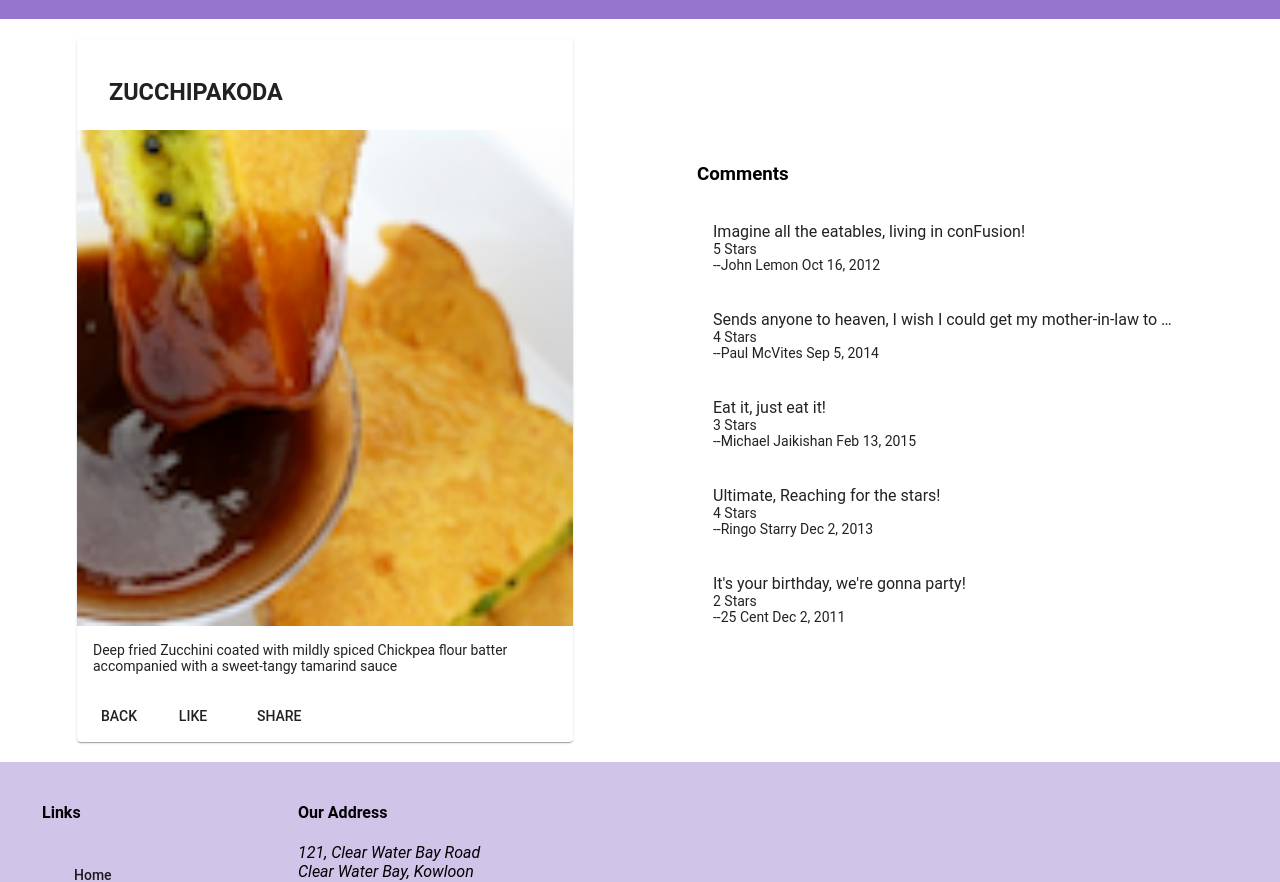
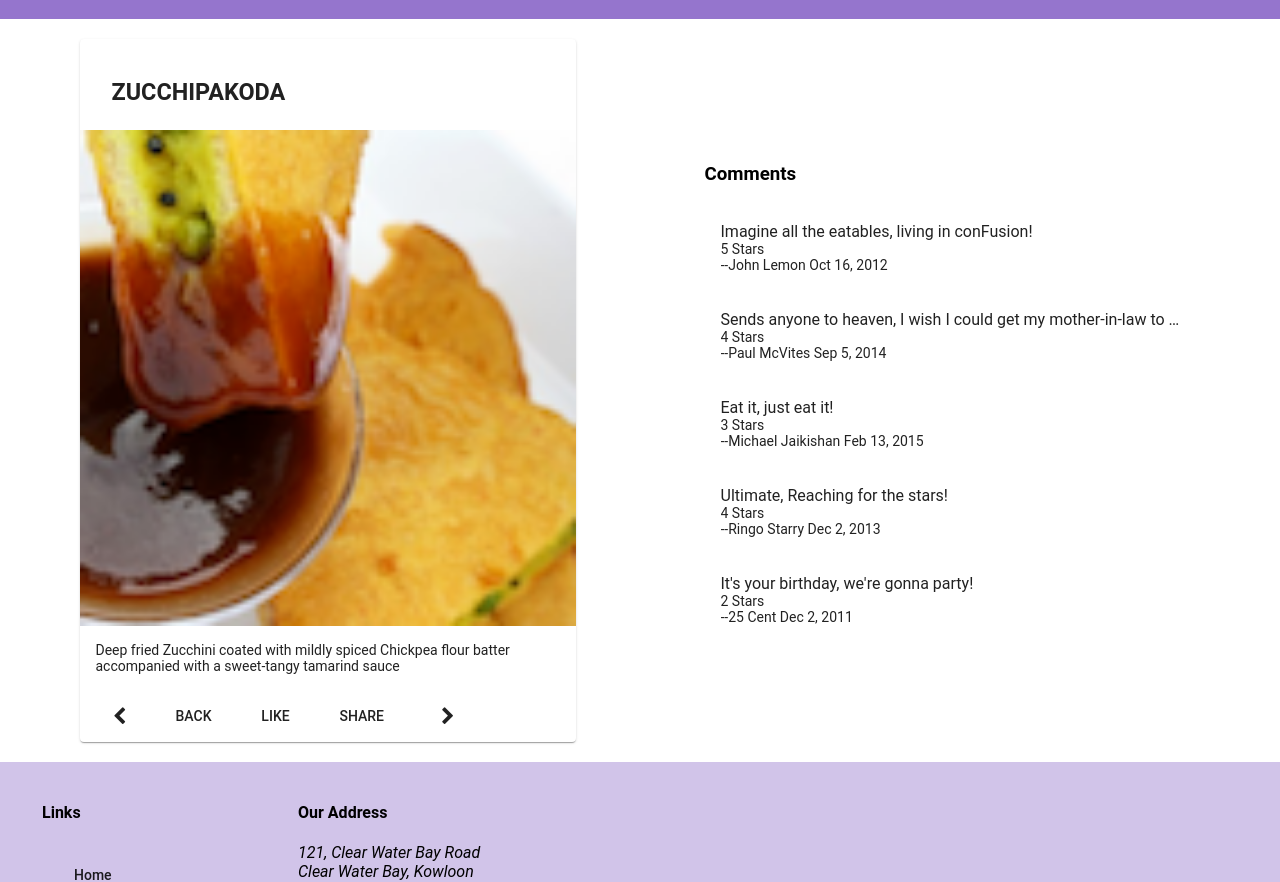
Before and after one commit to luckyhero613/conFusion2, an Angular app: page /dishdetail/1 in a window 1280 px wide. Shown: the part 320-1202 px from the top of the page. Built offline with nearby package versions, Linux system fonts and the light colour scheme.

Commit message:
RxJs Part 2

```diff
--- a/src/app/dishdetail/dishdetail.component.html
+++ b/src/app/dishdetail/dishdetail.component.html
@@ -13,9 +13,9 @@
         </div>
     </div> -->
 
-    <div fxFlex="40">
+    <div fxFlex="40" *ngIf="dish">
         <!-- <div fxFlex *ngIf="dish"> -->
-            <mat-card *ngIf="dish">
+            <mat-card>
                 <mat-card-header>
                     <mat-card-title>
                     <h3>{{dish.name | uppercase}}</h3>
@@ -27,18 +27,21 @@
                     </p>
                 </mat-card-content>
                 <mat-card-actions>
+                    <button mat-button [routerLink]="['/dishdetail', prev]"><span class="fa fa-chevron-left fa-lg"></span></button>
                     <button mat-button (click)="goBack()">BACK</button>
                     <button mat-button>LIKE</button>
                     <button mat-button>SHARE</button>
+                    <span class="flex-spacer"></span>
+                    <button mat-button [routerLink]="['/dishdetail', next]"><span class="fa fa-chevron-right fa-lg"></span></button>
                 </mat-card-actions>
             </mat-card>
 
         <!-- </div> -->
     </div>
 
-    <div fxFlex="40">
+    <div fxFlex="40" *ngIf="dish">
         <!-- <div *ngIf="dish">    -->
-            <mat-list *ngIf="dish">
+            <mat-list>
                 <h3>Comments</h3>
                 <mat-list-item *ngFor="let comment of dish.comments" fxflex>
                     <p matLine>{{comment.comment}}</p>
--- a/src/app/dishdetail/dishdetail.component.ts
+++ b/src/app/dishdetail/dishdetail.component.ts
@@ -4,7 +4,7 @@
 
 import { Params, ActivatedRoute } from '@angular/router';
 import { Location } from '@angular/common';
-
+import { switchMap } from 'rxjs/operators';
 
 
 
@@ -16,16 +16,25 @@
 export class DishdetailComponent implements OnInit {
 
     dish: Dish;
+    dishIds: string[];
+    prev: string;
+    next: string;
 
     constructor(private dishservice: DishService,
       private route: ActivatedRoute,
       private location: Location) { }
 
-    ngOnInit() {
-      const id = this.route.snapshot.params['id'];
-      this.dishservice.getDish(id)
-        .subscribe(dish => this.dish = dish);
-    }
+      ngOnInit() {
+        this.dishservice.getDishIds().subscribe(dishIds => this.dishIds = dishIds);
+        this.route.params.pipe(switchMap((params: Params) => this.dishservice.getDish(params['id'])))
+        .subscribe(dish => { this.dish = dish; this.setPrevNext(dish.id); });
+      }
+
+      setPrevNext(dishId: string) {
+        const index = this.dishIds.indexOf(dishId);
+        this.prev = this.dishIds[(this.dishIds.length + index - 1) % this.dishIds.length];
+        this.next = this.dishIds[(this.dishIds.length + index + 1) % this.dishIds.length];
+      }
 
     goBack(): void {
       this.location.back();
--- a/src/app/services/dish.service.ts
+++ b/src/app/services/dish.service.ts
@@ -23,4 +23,8 @@
   getFeaturedDish(): Observable<Dish> {
     return of(DISHES.filter((dish) => dish.featured)[0]).pipe(delay(2000));
   }
+
+  getDishIds(): Observable<string[] | any> {
+    return of(DISHES.map(dish => dish.id ));
+  }
 }
```
